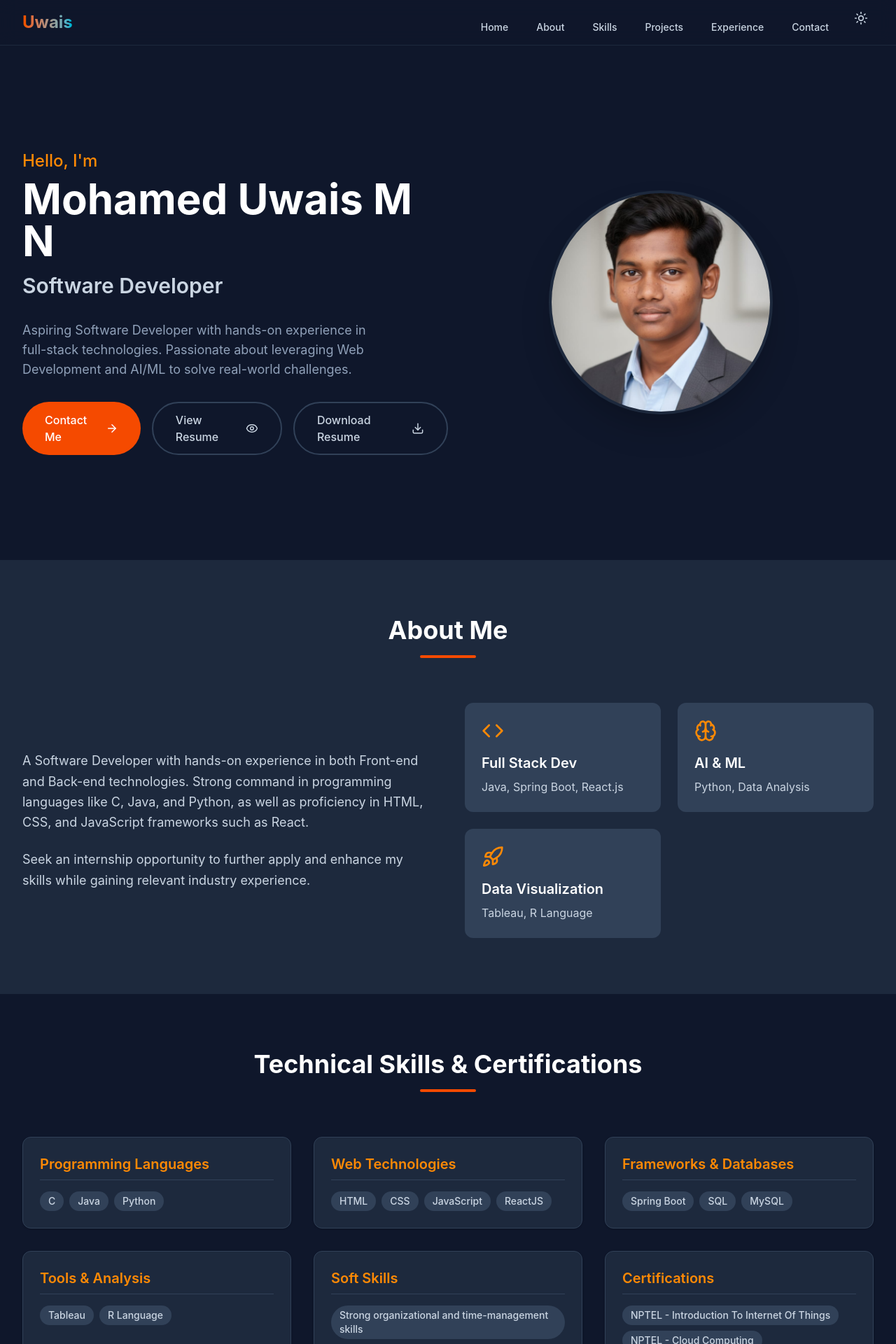
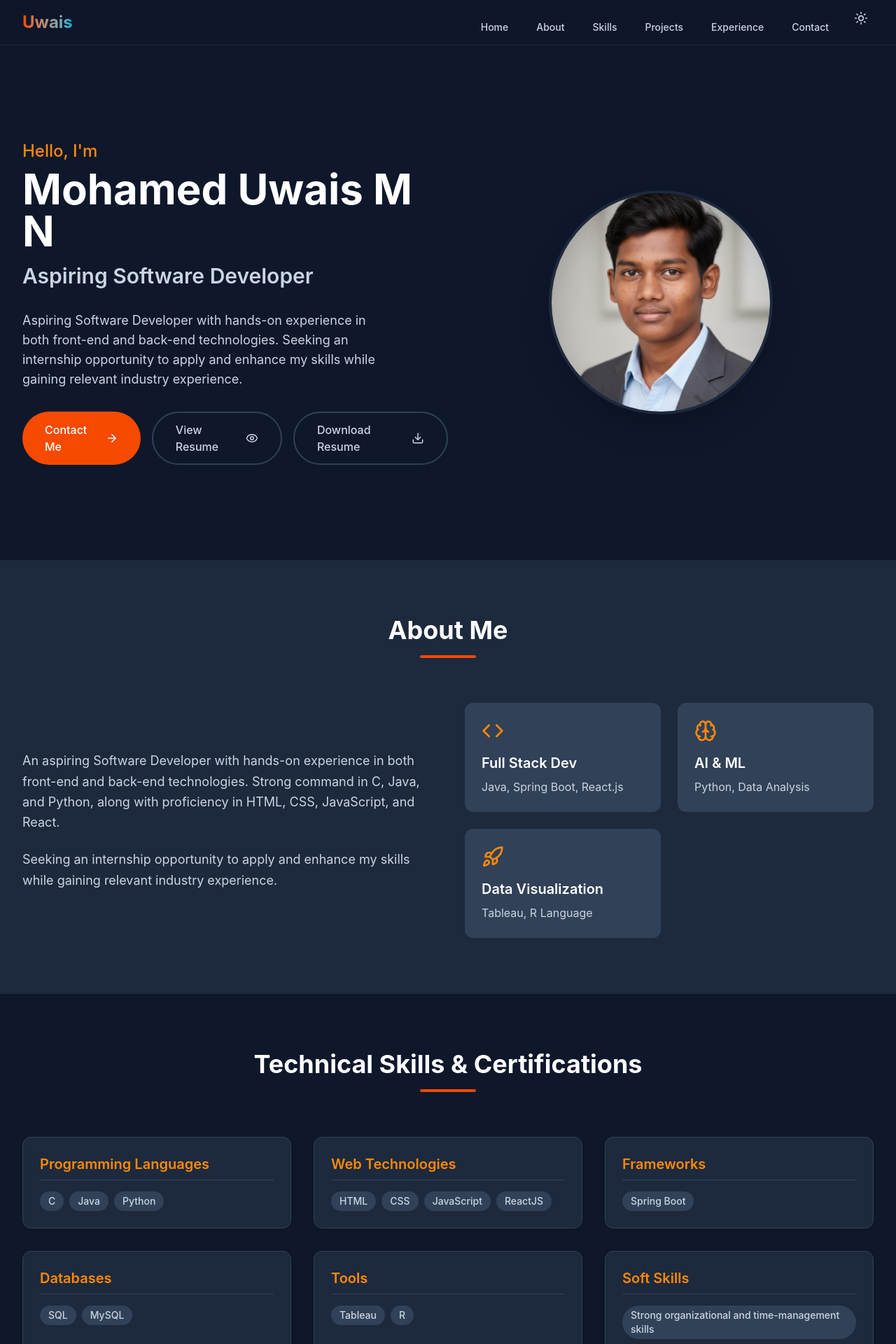
Before and after one commit to uwais12345/portfolio, a React (Vite) app: page / in a window 1280 px wide. Shown: the top 1920 px of the page at 70% size. Built offline with nearby package versions, Linux system fonts and the light colour scheme.

Commit message:
Synchronize all portfolio sections with latest resume data

```diff
--- a/src/sections/About.jsx
+++ b/src/sections/About.jsx
@@ -25,11 +25,11 @@ const About = () => {
                         transition={{ duration: 0.5, delay: 0.2 }}
                     >
                         <p className="text-lg text-slate-600 dark:text-slate-300 leading-relaxed mb-6">
-                            A Software Developer with hands-on experience in both Front-end and Back-end technologies.
-                            Strong command in programming languages like C, Java, and Python, as well as proficiency in HTML, CSS, and JavaScript frameworks such as React.
+                            An aspiring Software Developer with hands-on experience in both front-end and back-end technologies.
+                            Strong command in C, Java, and Python, along with proficiency in HTML, CSS, JavaScript, and React.
                         </p>
                         <p className="text-lg text-slate-600 dark:text-slate-300 leading-relaxed">
-                            Seek an internship opportunity to further apply and enhance my skills while gaining relevant industry experience.
+                            Seeking an internship opportunity to apply and enhance my skills while gaining relevant industry experience.
                         </p>
                     </motion.div>
 
--- a/src/sections/Hero.jsx
+++ b/src/sections/Hero.jsx
@@ -21,7 +21,7 @@ const Hero = () => {
                                 Mohamed Uwais M N
                             </h1>
                             <h3 className="text-2xl md:text-3xl font-semibold text-slate-600 dark:text-slate-300">
-                                Software Developer
+                                Aspiring Software Developer
                             </h3>
                         </motion.div>
 
@@ -29,10 +29,10 @@ const Hero = () => {
                             initial={{ opacity: 0, y: 20 }}
                             animate={{ opacity: 1, y: 0 }}
                             transition={{ duration: 0.5, delay: 0.2 }}
-                            className="text-lg text-slate-600 dark:text-slate-400 max-w-lg mx-auto md:mx-0"
+                            className="text-lg text-slate-600 dark:text-slate-300 max-w-lg mx-auto md:mx-0"
                         >
-                            Aspiring Software Developer with hands-on experience in full-stack technologies.
-                            Passionate about leveraging Web Development and AI/ML to solve real-world challenges.
+                            Aspiring Software Developer with hands-on experience in both front-end and back-end technologies.
+                            Seeking an internship opportunity to apply and enhance my skills while gaining relevant industry experience.
                         </motion.p>
 
                         <motion.div
--- a/src/sections/Skills.jsx
+++ b/src/sections/Skills.jsx
@@ -11,12 +11,16 @@ const skillsData = [
         skills: ["HTML", "CSS", "JavaScript", "ReactJS"]
     },
     {
-        category: "Frameworks & Databases",
-        skills: ["Spring Boot", "SQL", "MySQL"]
+        category: "Frameworks",
+        skills: ["Spring Boot"]
     },
     {
-        category: "Tools & Analysis",
-        skills: ["Tableau", "R Language"]
+        category: "Databases",
+        skills: ["SQL", "MySQL"]
+    },
+    {
+        category: "Tools",
+        skills: ["Tableau", "R"]
     },
     {
         category: "Soft Skills",
```
